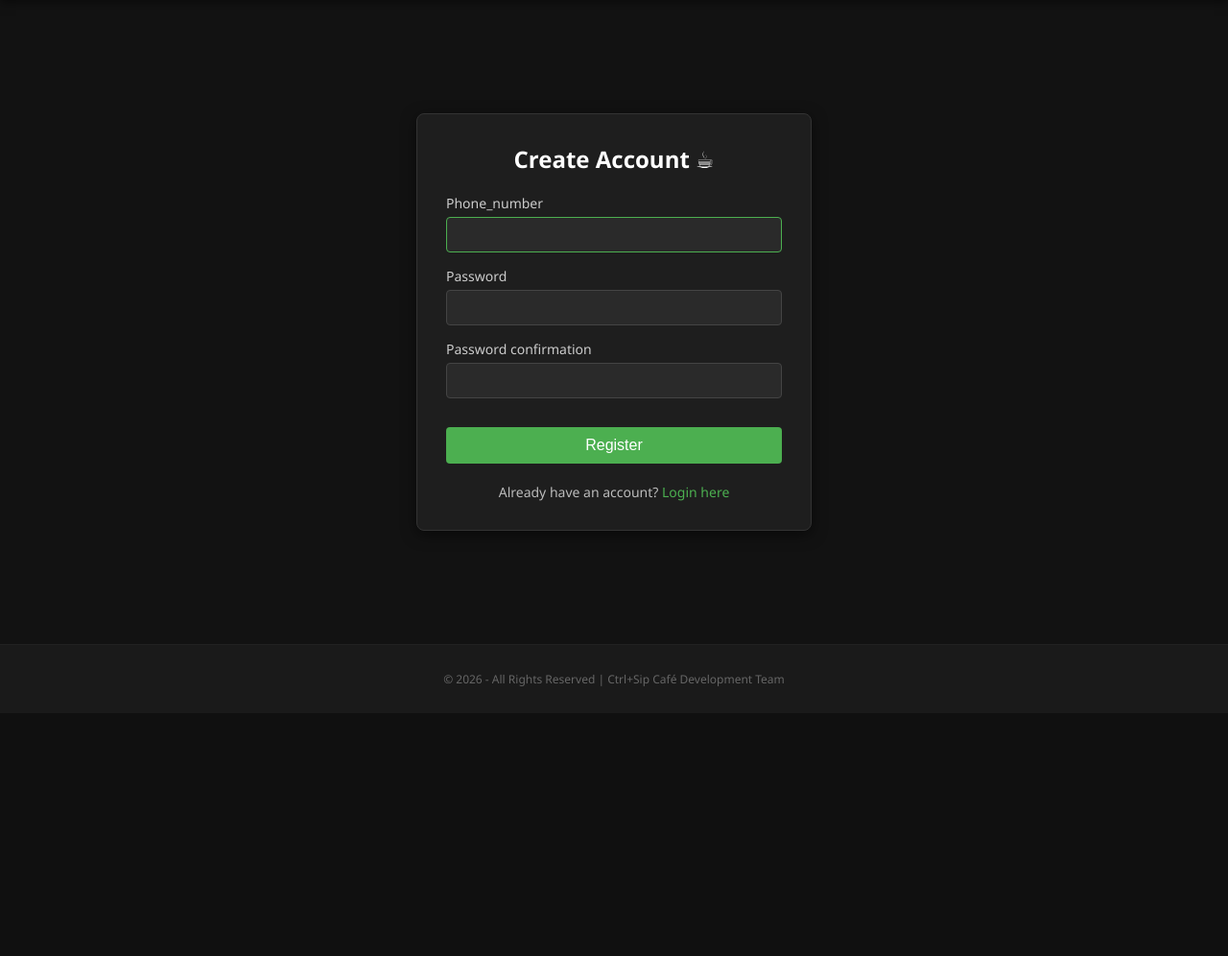
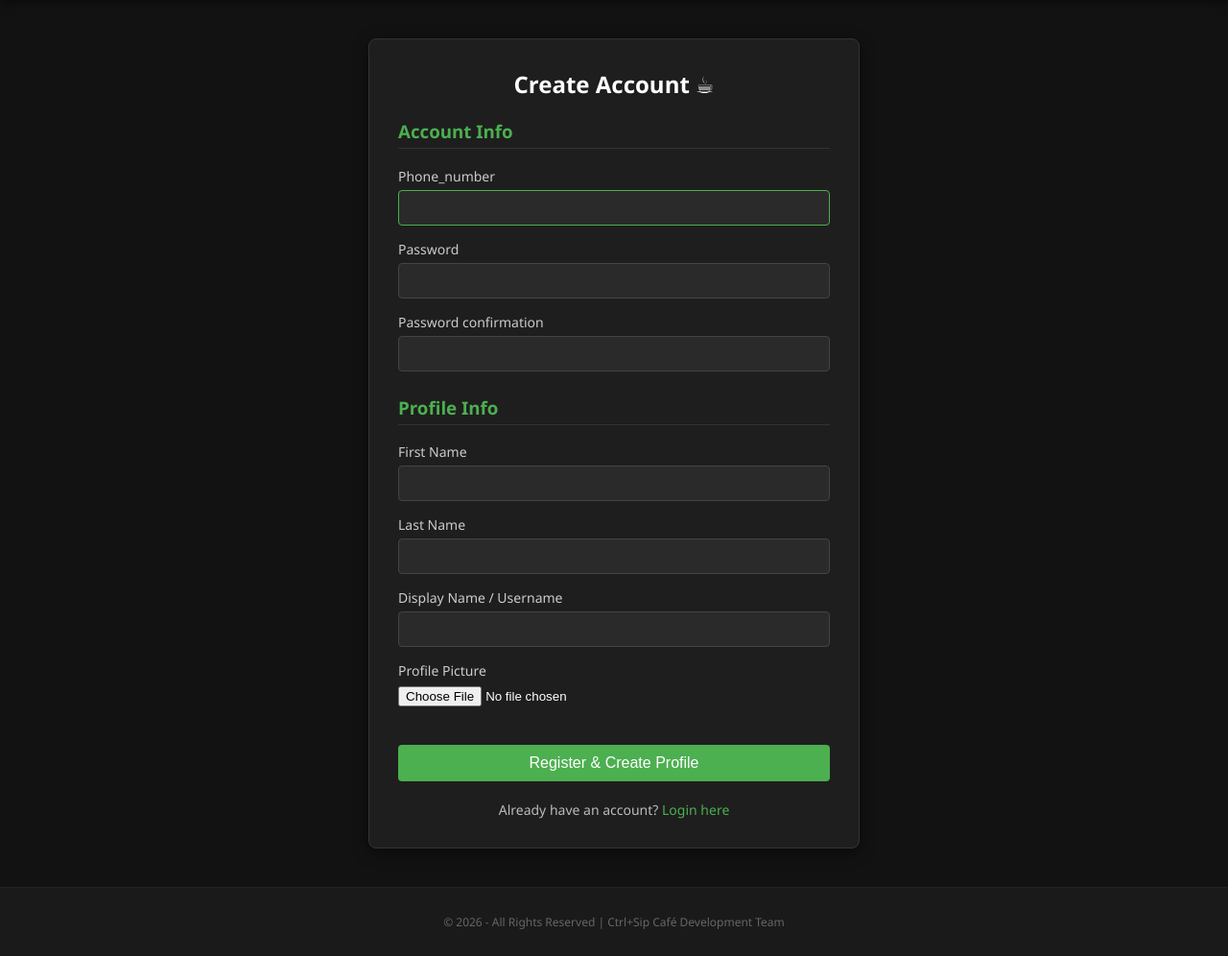
Before and after one commit to Bitafarezi/Ctrl-Sip-Cafe, a Django app: template users/templates/users/register.html in a window 1280 px wide. Shown: the part 57-1053 px from the top of the page at 96% size. Before the commit the page ends 772 px from the top, so only its background shows below. Run offline with Django 5.2, Linux system fonts and the light colour scheme; the template is opened without the code that fills it: values that come from a table or form of the project are taken from there, others are empty; parts of the project's set-up code (start-up, migrations or seed data) failed here and were passed over.

Commit message:
Update templates

```diff
--- a/users/templates/users/register.html
+++ b/users/templates/users/register.html
@@ -3,29 +3,38 @@
 {% block title %}Register - Ctrl+Sip Café{% endblock %}
 
 {% block content %}
-<div class="form-container">
-    <h2>Create Account ☕</h2>
+<div class="form-container" style="width: 450px;"> <h2>Create Account ☕</h2>
 
-    <form method="post">
+    <form method="post" enctype="multipart/form-data">
         {% csrf_token %}
 
-        {% if form.non_field_errors %}
-            <div class="non-field-errors">
-                {{ form.non_field_errors }}
-            </div>
+        <h3 style="color: #4CAF50; border-bottom: 1px solid #333; padding-bottom: 5px;">Account Info</h3>
+        {% if user_form.non_field_errors %}
+            <div class="non-field-errors">{{ user_form.non_field_errors }}</div>
         {% endif %}
 
-        {% for field in form %}
+        {% for field in user_form %}
             <div class="form-group">
                 <label for="{{ field.id_for_label }}">{{ field.label }}</label>
                 {{ field }}
-                {% if field.errors %}
-                    {{ field.errors }}
-                {% endif %}
+                {% if field.errors %}{{ field.errors }}{% endif %}
             </div>
         {% endfor %}
 
-        <button type="submit" class="btn btn-success">Register</button>
+        <h3 style="color: #4CAF50; border-bottom: 1px solid #333; padding-bottom: 5px; margin-top: 25px;">Profile Info</h3>
+        {% if profile_form.non_field_errors %}
+            <div class="non-field-errors">{{ profile_form.non_field_errors }}</div>
+        {% endif %}
+
+        {% for field in profile_form %}
+            <div class="form-group">
+                <label for="{{ field.id_for_label }}">{{ field.label }}</label>
+                {{ field }}
+                {% if field.errors %}{{ field.errors }}{% endif %}
+            </div>
+        {% endfor %}
+
+        <button type="submit" class="btn btn-success" style="margin-top: 25px;">Register & Create Profile</button>
     </form>
 
     <div class="form-footer">
```
